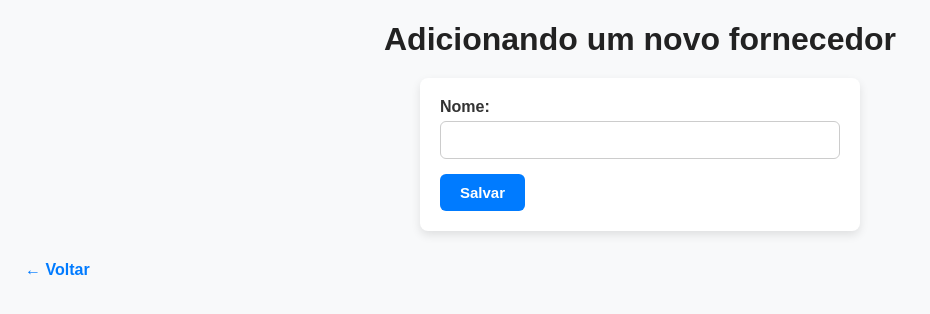
After one commit to G-Amorim-DEV/flybynight-gerenciamento-com-PHP, a PHP site: page /fornecedores/inserir.php in a window 1280 px wide. The commit adds this page. Shown: the top 314 px of the page, without its empty margins (0-930 px from the left). Run offline with PHP 8.4, Linux system fonts and the light colour scheme.

Commit message:
feat: adicionar página de inserção de fornecedor
- Cria formulário para adicionar novo fornecedor com campo 'nome'.
- Integra formulário com função inserir_fornecedor() do CRUD.
- Redireciona automaticamente para listar.php após submissão.
- Aplica CSS existente para estilização consistente."

```diff
--- a/css/estilos.css
+++ b/css/estilos.css
@@ -1,3 +1,4 @@
+/* Corpo e fontes */
 body {
     font-family: Arial, Helvetica, sans-serif;
     margin: 20px;
@@ -72,3 +73,70 @@ tr:hover {
     background-color: #e9f3ff;
     transition: background 0.3s ease;
 }
+
+/* Formulário */
+form {
+    width: 90%;
+    max-width: 400px;
+    margin: 0 auto 30px auto;
+    padding: 20px;
+    background: #fff;
+    border-radius: 8px;
+    box-shadow: 0 4px 10px rgba(0,0,0,0.1);
+}
+
+form div {
+    margin-bottom: 15px;
+    display: flex;
+    flex-direction: column;
+}
+
+label {
+    margin-bottom: 5px;
+    font-weight: bold;
+    color: #333;
+}
+
+input[type="text"] {
+    padding: 10px;
+    border: 1px solid #ccc;
+    border-radius: 6px;
+    font-size: 14px;
+    transition: border-color 0.3s ease, box-shadow 0.3s ease;
+}
+
+input[type="text"]:focus {
+    border-color: #007bff;
+    box-shadow: 0 0 5px rgba(0,123,255,0.3);
+    outline: none;
+}
+
+/* Botão */
+button {
+    padding: 10px 20px;
+    background-color: #007bff;
+    color: #fff;
+    font-size: 15px;
+    font-weight: bold;
+    border: none;
+    border-radius: 6px;
+    cursor: pointer;
+    transition: background 0.3s ease, transform 0.2s ease;
+}
+
+button:hover {
+    background-color: #0056b3;
+    transform: translateY(-2px);
+}
+
+/* Responsividade */
+@media (max-width: 500px) {
+    table {
+        width: 100%;
+    }
+
+    form {
+        width: 95%;
+        padding: 15px;
+    }
+}
--- /dev/null
+++ b/fornecedores/inserir.php
@@ -0,0 +1,47 @@
+<?php
+
+require_once "../src/fornecedor_crud.php";
+
+/*  Se o Formulário com o método post for acionado */
+if($_SERVER['REQUEST_METHOD'] === 'POST'){
+    // Então vamos pegar o valor do campo chamado nome (via atributo NAME)
+    $nome = $_POST['nome'];
+
+    // Chamamos a função, passamos os dados de conexão e o valor do nome digitado
+
+    inserir_fornecedor($conexao, $nome);
+
+    // Redirecionamos para a página listar.php
+    header("location:listar.php");
+    exit;
+}
+
+?>
+
+<!DOCTYPE html>
+<html lang="pt-br">
+<head>
+    <meta charset="UTF-8">
+    <meta name="viewport" content="width=device-width, initial-scale=1.0">
+    <title>Inserir fornecedor</title>
+    <link rel="stylesheet" href="../css/estilos.css">
+</head>
+<body>
+
+    <h1>Adicionando um novo fornecedor </h1>
+
+    <form action="" method="post">
+
+       <div>
+            <label for="nome">Nome:</label>
+            <input type="text" name="nome" id="nome" required>
+       </div>
+
+       <button type="submit">Salvar</button>
+
+    </form>
+
+    <a href="listar.php">← Voltar</a>
+
+</body>
+</html>
--- a/fornecedores/listar.php
+++ b/fornecedores/listar.php
@@ -28,7 +28,7 @@ echo "<pre>";
 
 <body>
     <h1>Fornecedores</h1>
-    <a href="">+ Novo fornecedor</a>
+    <a href="../fornecedores/inserir.php">+ Novo fornecedor</a>
     <a href="../index.php">← Voltar</a>
 
     <!-- Estruturando uma tabela HTML para exibir os dados -->
```
